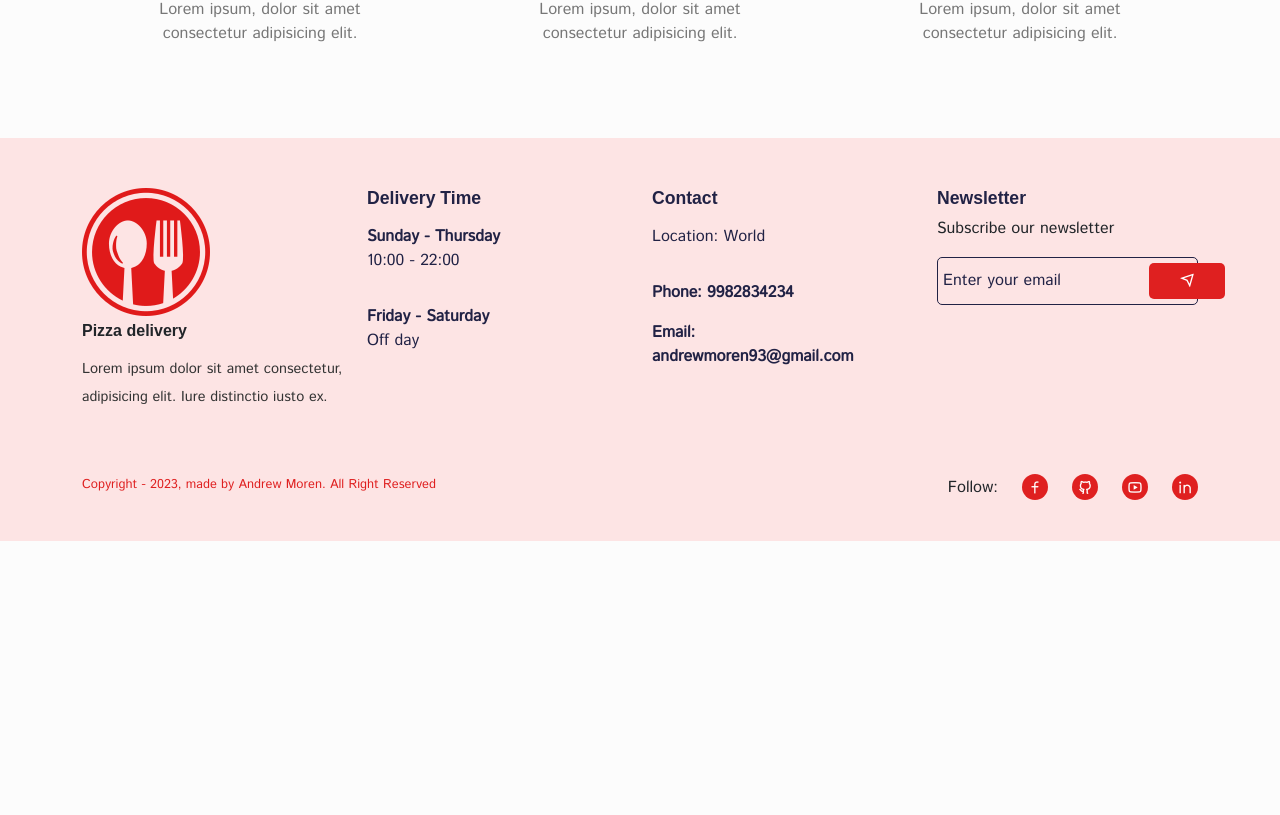
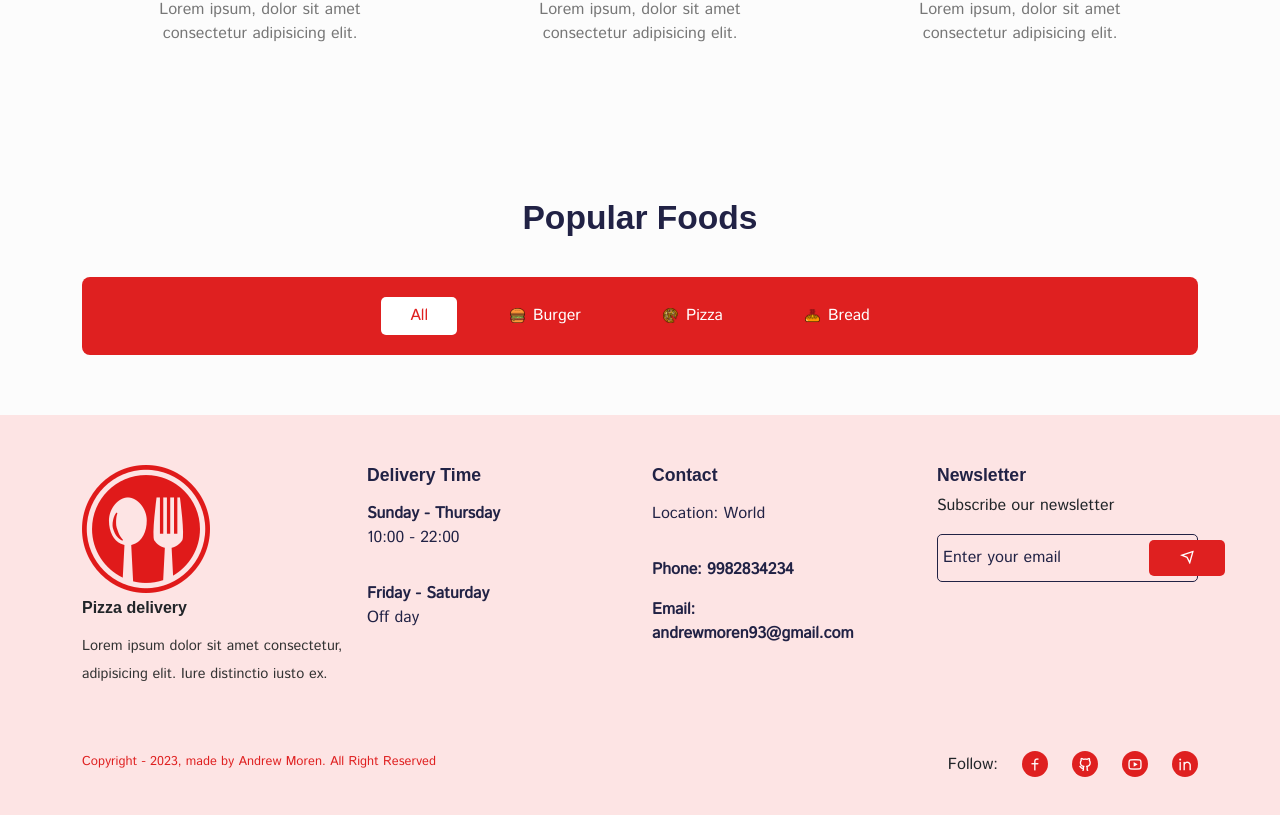
Before and after one commit to Andrewmoren/e_commerce_pizza, a React (Create React App) app: page /home in a window 1280 px wide. Shown: the part 1394-2209 px from the top of the page. Before the commit the page ends 1935 px from the top, so only its background shows below. Built offline with nearby package versions, Linux system fonts and the light colour scheme; a web font is replaced by a local one.

Commit message:
add styles in main

```diff
--- a/src/assets/fake-data/products.js
+++ b/src/assets/fake-data/products.js
@@ -13,7 +13,7 @@ import product_03_image_03 from "../images/product_3.3.jpg";
 
 import product_04_image_01 from "../images/product_4.1.jpg";
 import product_04_image_02 from "../images/product_4.2.jpg";
-import product_04_image_03 from "../images/product_4.3.jpg";
+import product_04_image_03 from "../images/product_4.3.png";
 
 import product_05_image_01 from "../images/product_04.jpg";
 import product_05_image_02 from "../images/product_08.jpg";
--- a/src/pages/Home.jsx
+++ b/src/pages/Home.jsx
@@ -11,6 +11,12 @@ import Category from "../components/UI/category/Category";
 import featureImg01 from "../assets/images/service-01.png";
 import featureImg02 from "../assets/images/service-02.png";
 import featureImg03 from "../assets/images/service-03.png";
+
+import products from "../assets/fake-data/products.js";
+
+import foodCategoryImg01 from "../assets/images/hamburger.png";
+import foodCategoryImg02 from "../assets/images/pizza.png";
+import foodCategoryImg03 from "../assets/images/bread.png";
 
 import "../styles/home.css";
 
@@ -124,6 +130,36 @@ const Home = () => {
           </Row>
         </Container>
       </section>
+
+      <section>
+        <Container>
+          <Row>
+            <Col lg="12" className="text-center">
+              <h2>Popular Foods</h2>
+            </Col>
+
+            <Col lg="12">
+              <div className="food__category d-flex align-items-center justify-content-center gap-4">
+                <button className="all__btn foodBtnActive">All</button>
+                <button className="d-flex align-items-center gap-2">
+                  <img src={foodCategoryImg01} alt="foods__img01" />
+                  Burger
+                </button>
+
+                <button className="d-flex align-items-center gap-2">
+                  <img src={foodCategoryImg02} alt="foods__img02" />
+                  Pizza
+                </button>
+
+                <button className="d-flex align-items-center gap-2">
+                  <img src={foodCategoryImg03} alt="foods__img03" />
+                  Bread
+                </button>
+              </div>
+            </Col>
+          </Row>
+        </Container>
+      </section>
     </Helmet>
   );
 };
--- a/src/styles/home.css
+++ b/src/styles/home.css
@@ -13,3 +13,30 @@
 .feature__item p {
     color: #777
 }
+
+.food__category {
+    background: #df2020;
+    text-align: center;
+    margin-top: 30px;
+    padding: 20px 0px;
+    border-radius: 8px;
+}
+
+.food__category button {
+    border: none;
+    outline: none;
+    padding: 7px 29px;
+    background: transparent;
+    color: #fff;
+}
+
+.food__category button img {
+    width: 15px;
+    height: 15px;
+}
+
+.foodBtnActive {
+    background: #fff !important;
+    border-radius: 5px;
+    color: #df2020 !important
+}
```
Also changed, not shown: src/components/UI/product-card/ProductCard.jsx (added, +29 -0 lines), src/styles/product-card.css (added).
